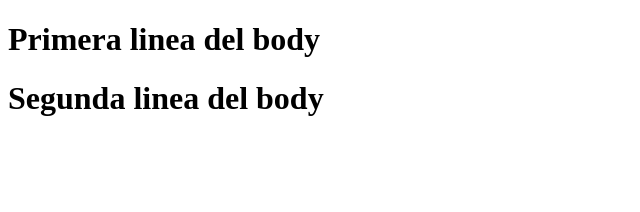
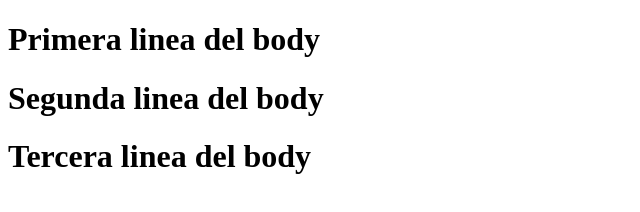
Before and after one commit to Jxbrrg/Carta, a plain HTML site: page Desktop/clase_git_juevess/index.html in a window 1280 px wide. Shown: the whole page, without its empty margins (0-640 px from the left). Drawn offline with Linux system fonts and the light colour scheme.

Commit message:
Tercer commit

```diff
--- a/Desktop/clase_git_juevess/index.html
+++ b/Desktop/clase_git_juevess/index.html
@@ -8,5 +8,8 @@
 <body>
    <h1>Primera linea del body</h1>
    <h1>Segunda linea del body</h1>
+   <h1>Tercera linea del body</h1>
+
+
 </body>
 </html>
```
